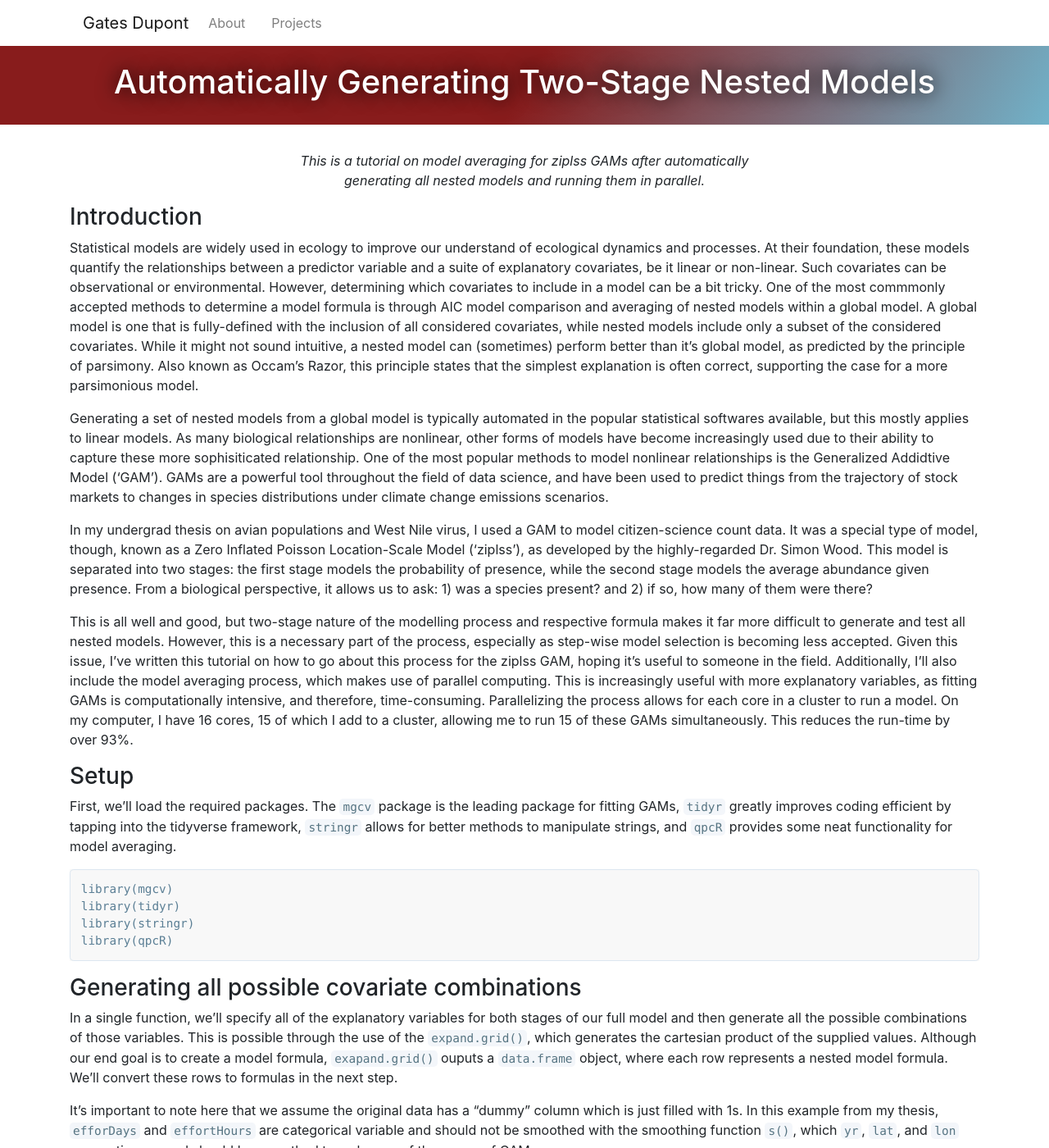
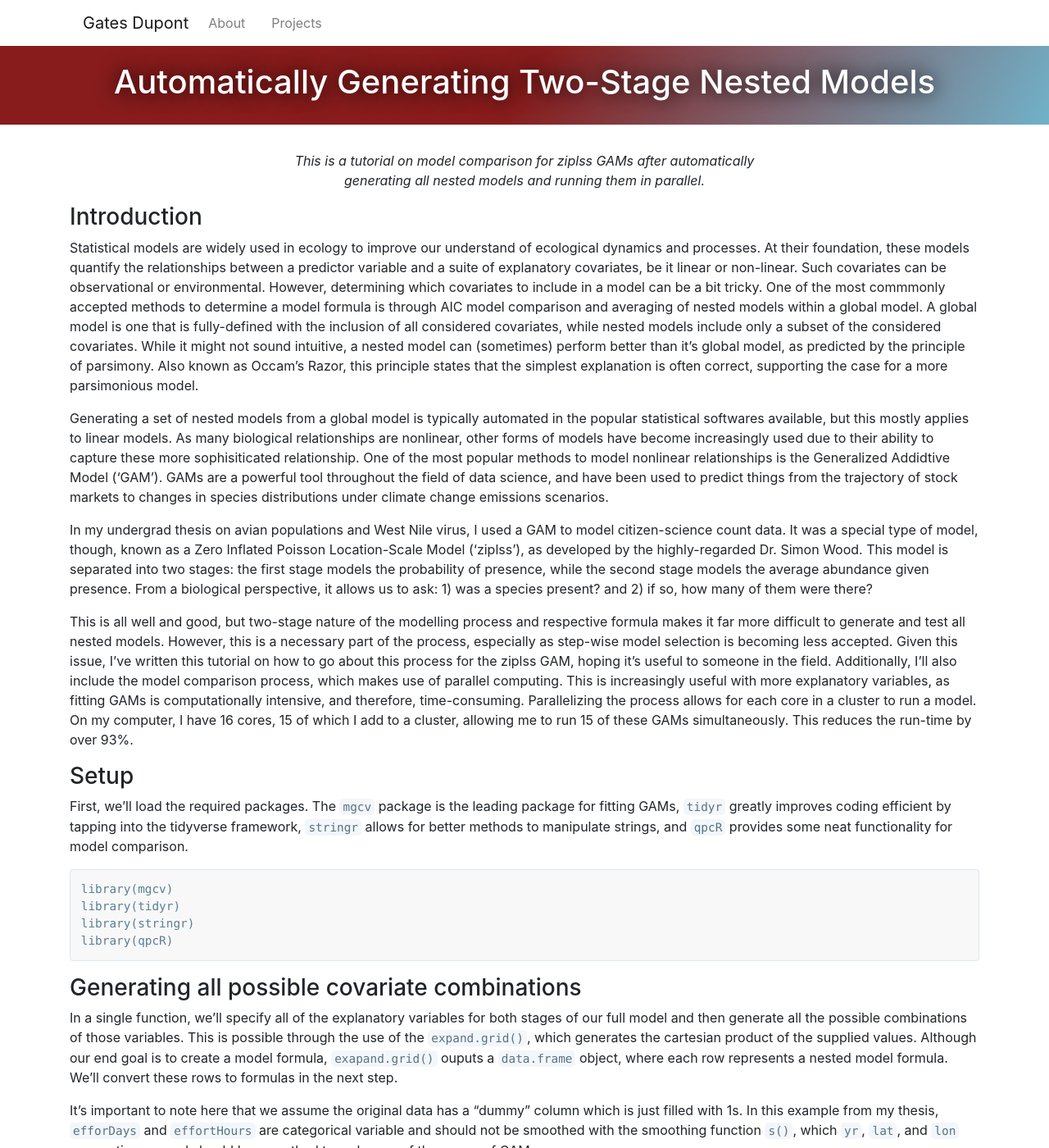
Before and after one commit to chrisyeh96/chrisyeh96.github.io, a Jekyll site: the page built from _posts/2019-05-29-Auto-Nested-Mod.md, in a window 1280 px wide and 1400 px high. Shown: the whole window at 82% size. Built offline with Jekyll 4.4.1, drawn with Linux system fonts in a browser that asks for light colours; nearby versions of some CDN libraries; some of the changed text lies outside the part shown.

Commit message:
Update 2019-05-29-Auto-Nested-Mod.md

````diff
--- a/_posts/2019-05-29-Auto-Nested-Mod.md
+++ b/_posts/2019-05-29-Auto-Nested-Mod.md
@@ -5,7 +5,7 @@
 use_code: true
 ---
 
-<p style="text-align:center;"><i>This is a tutorial on model averaging for ziplss GAMs after automatically <br> generating all nested models and running them in parallel.</i></p>
+<p style="text-align:center;"><i>This is a tutorial on model comparison for ziplss GAMs after automatically <br> generating all nested models and running them in parallel.</i></p>
 
 
 
@@ -17,13 +17,13 @@
 
 In my undergrad thesis on avian populations and West Nile virus, I used a GAM to model citizen-science count data. It was a special type of model, though, known as a Zero Inflated Poisson Location-Scale Model ('ziplss'), as developed by the highly-regarded Dr. Simon Wood. This model is separated into two stages: the first stage models the probability of presence, while the second stage models the average abundance given presence. From a biological perspective, it allows us to ask: 1) was a species present? and 2) if so, how many of them were there?
 
-This is all well and good, but two-stage nature of the modelling process and respective formula makes it far more difficult to generate and test all nested models. However, this is a necessary part of the process, especially as step-wise model selection is becoming less accepted. Given this issue, I've written this tutorial on how to go about this process for the ziplss GAM, hoping it's useful to someone in the field. Additionally, I'll also include the model averaging process, which makes use of parallel computing. This is increasingly useful with more explanatory variables, as fitting GAMs is computationally intensive, and therefore, time-consuming. Parallelizing the process allows for each core in a cluster to run a model. On my computer, I have 16 cores, 15 of which I add to a cluster, allowing me to run 15 of these GAMs simultaneously. This reduces the run-time by over 93%.
+This is all well and good, but two-stage nature of the modelling process and respective formula makes it far more difficult to generate and test all nested models. However, this is a necessary part of the process, especially as step-wise model selection is becoming less accepted. Given this issue, I've written this tutorial on how to go about this process for the ziplss GAM, hoping it's useful to someone in the field. Additionally, I'll also include the model comparison process, which makes use of parallel computing. This is increasingly useful with more explanatory variables, as fitting GAMs is computationally intensive, and therefore, time-consuming. Parallelizing the process allows for each core in a cluster to run a model. On my computer, I have 16 cores, 15 of which I add to a cluster, allowing me to run 15 of these GAMs simultaneously. This reduces the run-time by over 93%.
 
 
 
 ### Setup
 
-First, we'll load the required packages. The `mgcv` package is the leading package for fitting GAMs, `tidyr` greatly improves coding efficient by tapping into the tidyverse framework, `stringr` allows for better methods to manipulate strings, and `qpcR` provides some neat functionality for model averaging.
+First, we'll load the required packages. The `mgcv` package is the leading package for fitting GAMs, `tidyr` greatly improves coding efficient by tapping into the tidyverse framework, `stringr` allows for better methods to manipulate strings, and `qpcR` provides some neat functionality for model comparison.
 
 ```r
 library(mgcv)
@@ -199,7 +199,7 @@
 stopCluster(cl)
 ```
 
-We can then assign the model names to the model formulas, which helps us more immediately understand the output from the model averaging process that comes next.
+We can then assign the model names to the model formulas, which helps us more immediately understand the output from the model comparison process that comes next.
 
 ```r
 for (i in 1:256) {
@@ -207,3 +207,31 @@
          model.fits[[i]])
 }
 ```
+
+
+# AIC model comparison
+
+After fitting all of the models and assigning their names, we can calculate the Akaike information criterion ('AIC') score for each model using the `AIC()` function. However, this function requires that all model names are listed within the function call, which would required a lot of typing and room for error if done manually. Instead, we'll let R do the heavy lifting here with just a few lines of code.
+
+The first step is to paste tick marks around the model names, since the names include special characters. We then use `str_flatten` to concatenate the model names separated by a comma. Finally, we put the entire string of model names within the `AIC()` call, resulting in one (quite large) character string for the call.
+
+```r
+aic.call = paste0("`", model.names, "`") %>%
+  str_flatten(., ", ") %>%
+  paste0("AIC(", ., ")")
+```
+
+Next, we'll use the `eval()` function to evaluate this character string as an actual function, which also requires the inclusion of `parse(text = ))`.
+
+```r
+models.aic = eval(parse(text = aic.call))
+```
+
+At this point, we have an AIC score for each model, which then be used to calculate model weights for the final model comaprison table. We can calculate model weights by using `qpcR::akaike.weights()`, and then format the results in a table as a `data.frame()`, ordered by the &DeltaAIC metric. this allows us to determine the top model as well as model significance. We also round the weights to make them more immediately recognizeable.
+
+```r
+models.weights = akaike.weights(models.aic$AIC)
+models.aictab = cbind(models.aic, models.weights)
+models.aictab = models.aictab[order(models.aictab["deltaAIC"]), ]
+models.aictab$weights = round(models.aictab$weights, 4)
+```
````
Also changed, not shown: other parts of _posts/2019-05-29-Auto-Nested-Mod.md (+1 -1 lines).
